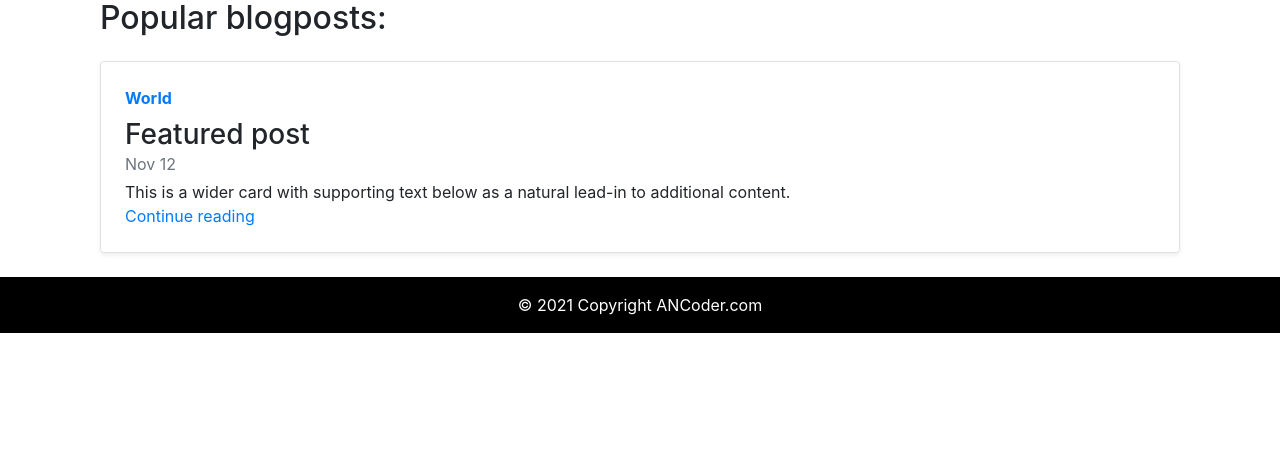
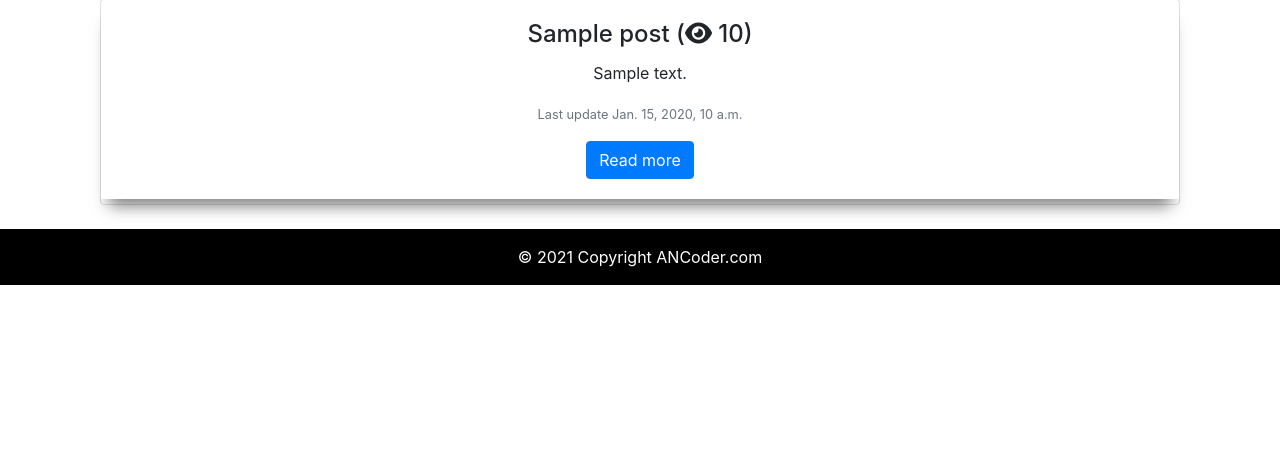
Before and after one commit to Naman-12911/Blog-website, a Django app: template templates/home/home.html in a window 1280 px wide. Shown: the part 325-800 px from the top of the page. Run offline with Django 3.2, Linux system fonts and the light colour scheme; the template is opened without the code that fills it: most values are stand-ins (such as "Sample title", 1, 10 or a date in 2020); some libraries are stand-ins or nearby versions.

Commit message:
Blog page added

```diff
--- a/home/urls.py
+++ b/home/urls.py
@@ -4,7 +4,7 @@
 
 urlpatterns = [
    path('', views.home, name='home'),
-   path('about', views.about, name='about'),
+   path('tiny', views.tiny, name='tiny'),
    path('contact', views.contact, name='contact'),
    path('search', views.search, name='search'),
    path('sinup', views.sinup, name='sinup'),
--- /dev/null
+++ b/static/css/tiny.css
@@ -0,0 +1,4 @@
+.centrediv{
+    margin-left: 20px;
+    margin-right: 20px;
+}
--- a/templates/base.html
+++ b/templates/base.html
@@ -25,7 +25,7 @@
           <a class="nav-link" href="/">Home <span class="sr-only">(current)</span></a>
         </li>
         <li class="nav-item {% block aboutactive %} {% endblock aboutactive %}">
-          <a class="nav-link" href="/about">About</a>
+          <a class="nav-link" href="/tiny">Write a blog</a>
         </li>
         <li class="nav-item {% block blogactive %} {% endblock blogactive %}">
           <a class="nav-link" href="/blog">Blog</a>
--- a/templates/home/contact.html
+++ b/templates/home/contact.html
@@ -27,6 +27,7 @@
 <h3>Contact iCoder Admin</h3>
 <form method="post" action="/contact">
 {% csrf_token %}
+  {% if user.is_authenticated %}
     <div class="form-group">
       <label for="name">Name</label>
       <input type="text" class="form-control" id="name" name="name" aria-describedby="name">
@@ -46,6 +47,9 @@
     </div>
 
     <button type="submit" class="btn btn-primary">Submit</button>
+  {% else %}
+  <h4>Please Login first</h4>
+  {% endif %}
 </form>
 </div>
 </div>
--- a/templates/home/home.html
+++ b/templates/home/home.html
@@ -2,6 +2,9 @@
 
 {% block title %} Home {% endblock title %}
 {% block homeactive %} active {% endblock homeactive %}
+{% block js %}
+<script src="https://kit.fontawesome.com/06db8242e4.js" crossorigin="anonymous"></script>
+{% endblock js %}
 {% block body %}
 {% load static %}
 <link rel='stylesheet' href="{% static 'css/index.css' %}">
@@ -22,20 +25,21 @@
 </div>
 
 <div class="container">
-    <h2>Popular blogposts:</h2>
-    <div class="row no-gutters border rounded overflow-hidden flex-md-row my-4 shadow-sm h-md-250 position-relative">
-        <div class="col p-4 d-flex flex-column position-static">
-            <strong class="d-inline-block mb-2 text-primary">World</strong>
-            <h3 class="mb-0">Featured post</h3>
-            <div class="mb-1 text-muted">Nov 12</div>
-            <p class="card-text mb-auto">This is a wider card with supporting text below as a natural lead-in to
-                additional content.</p>
-            <a href="#" class="stretched-link">Continue reading</a>
-        </div>
-        <div class="col-auto d-none d-lg-block">
-
-        </div>
-    </div>
+  {% for post in allPosts %}
+    <div class="card mb-3">
+      <div class="card-body">
+        <h5 class="card-title">{{post.title}}
+          (<i class="fas fa-eye"></i> {{post.views}})</h5>
+        <p class="card-text">{{post.content|safe| truncatechars:250}}</p>
+        <p class="card-text"><small class="text-muted">Last update {{post.timeStamp}}</small></p>
+      <div>
+      <a href="/blog/{{post.slug}}" role = "button" class="btn btn-primary">Read more</a>
+      </div>
+      </div>
+   </div>
+   {% endfor %}
+</div>
+</div>
 </div>
 </div>
 {% endblock body %}
```
Also changed, not shown: home/views.py (+17 -4 lines), templates/home/tiny.html (renamed from templates/blog/tiny.html, +31 -12 lines), db.sqlite3. Lines whose indentation alone changed are shown as unchanged.
